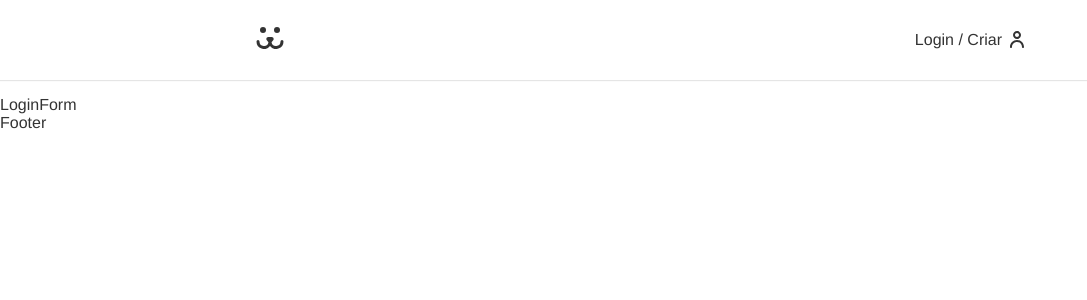
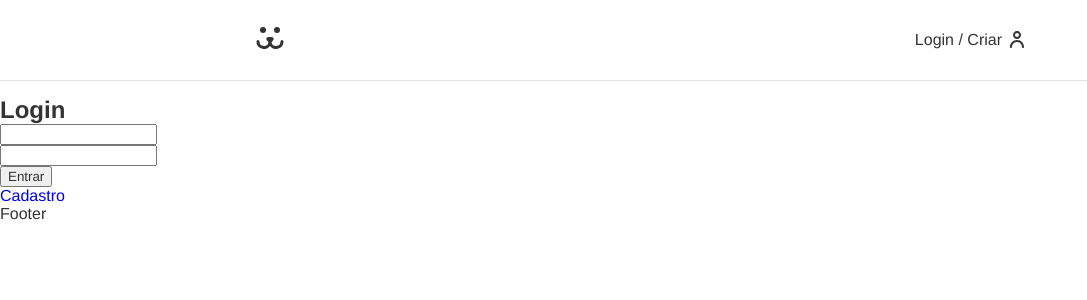
Before and after one commit to carolfranca0310/dogs, a React (Create React App) app: page /Login in a window 1280 px wide. Shown: the top 300 px of the page, without its empty margins (0-1087 px from the left). Built offline with nearby package versions, Linux system fonts and the light colour scheme.

Commit message:
Criada a função handlesubmit no loginForm

```diff
--- a/src/App.js
+++ b/src/App.js
@@ -13,7 +13,8 @@
         <Header />
         <Routes>
           <Route path="/" element={<Home />} />
-          <Route path="/Login" element={<Login />} />
+          {/* rotas com subrotas devem vir acompanhadas de asterisco */}
+          <Route path="/Login/*" element={<Login />} />
         </Routes>
         <Footer />
       </BrowserRouter>
--- a/src/Components/Login/LoginCreate.js
+++ b/src/Components/Login/LoginCreate.js
@@ -0,0 +1,11 @@
+import React from 'react'
+
+const LoginCreate = () => {
+  return (
+    <div>
+        Login Criar
+    </div>
+  )
+}
+
+export default LoginCreate
--- a/src/Components/Login/LoginForm.js
+++ b/src/Components/Login/LoginForm.js
@@ -1,8 +1,48 @@
 import React from 'react'
+import { Link } from 'react-router-dom'
 
 const LoginForm = () => {
+    const[username, setUsername] = React.useState('');
+    const[password, setPassword] = React.useState('');
+
+    function handleSubmit(event) {
+        event.preventDefault();
+        fetch('https://dogsapi.origamid.dev/json/jwt-auth/v1/token', {
+          method: 'POST',
+          headers: {
+            'Content-Type': 'application/json',
+          },
+          body: JSON.stringify({ username, password }),
+        })
+          .then((response) => {
+            console.log(response);
+            return response.json();
+          })
+          .then((json) => {
+            console.log(json);
+          });
+      }
+
   return (
-    <div>LoginForm</div>
+    <section>
+        <h1>Login</h1>
+        {/*login do usuário já cadastrado  */}
+        <form action="" onSubmit={handleSubmit}>
+            <input
+                type="text"
+                value={username}
+                onChange={({target}) => setUsername (target.value) }
+            />
+            <input
+                type="text"
+                value={password}
+                onChange={({target}) => setPassword (target.value) }
+            />
+            <button>Entrar</button>
+
+        </form>
+        <Link to="/login/criar">Cadastro</Link>
+    </section>
   )
 }
 
```
